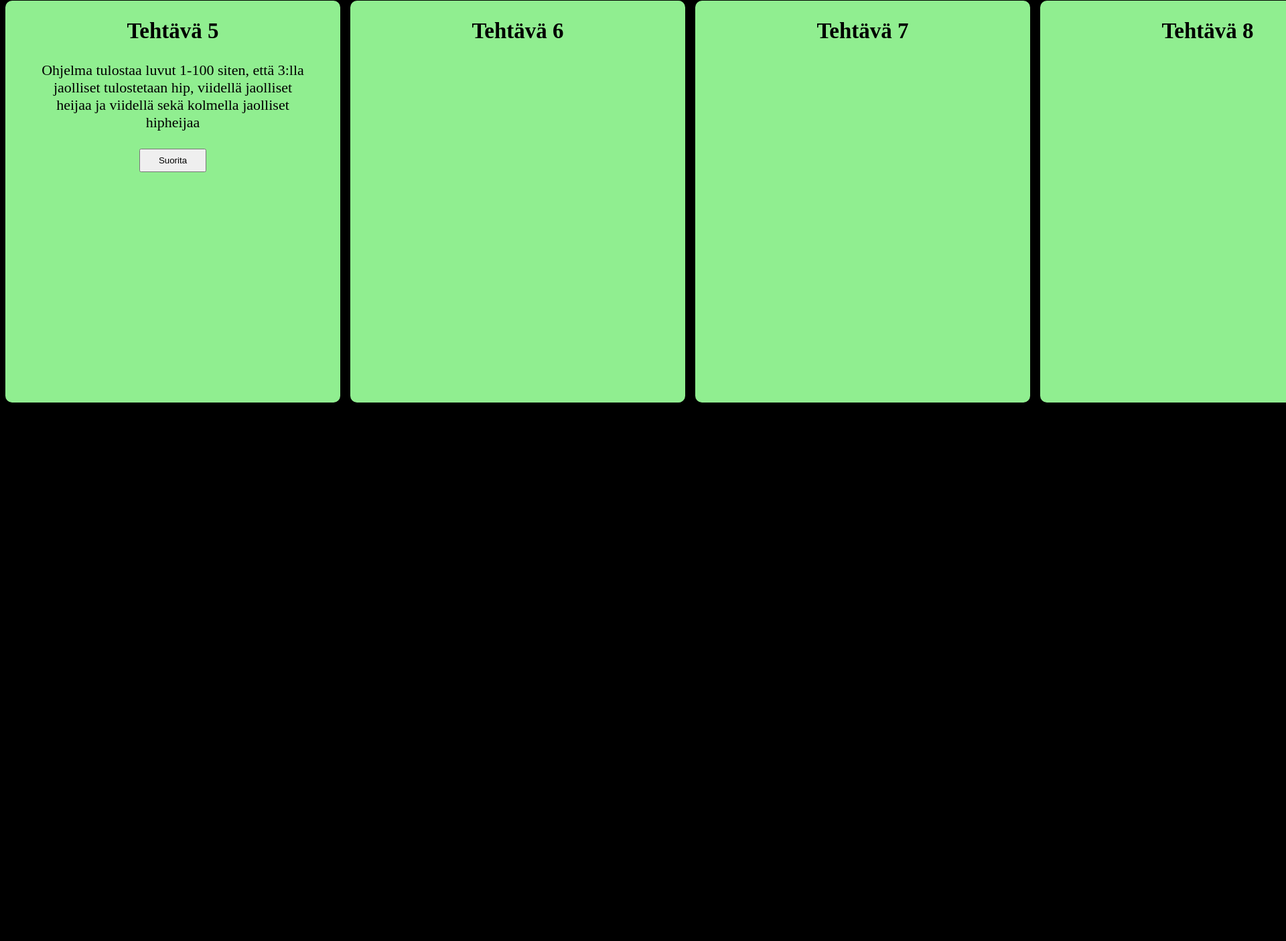
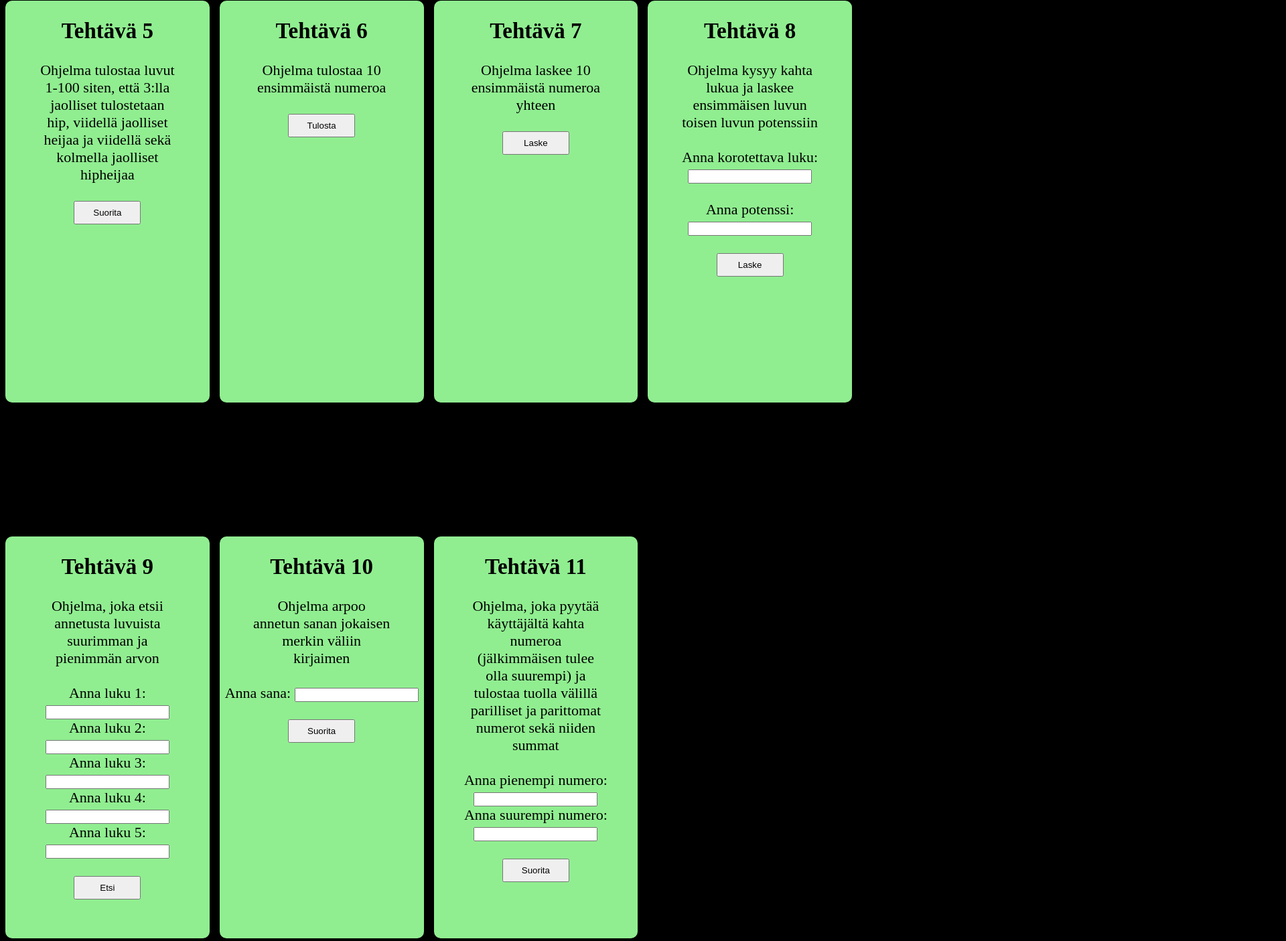
Before and after one commit to SaarinenVille/JavaScript, a plain HTML site: page JS-tiedostot/viikko3_harjoitukset/ensimmäiset/ensimmäiset.html in a window 1280 px wide. Shown: the part 1036-2441 px from the top of the page at 67% size, 1920 px wide, since content can reach past the window. Before the commit the page ends 1745 px from the top, so only its background shows below. Drawn offline with Linux system fonts and the light colour scheme.

Commit message:
Viikko 3 tehtävät

```diff
--- a/JS-tiedostot/Vuokaaviot/lotto.js
+++ b/JS-tiedostot/Vuokaaviot/lotto.js
@@ -4,10 +4,10 @@ function lotto() {
   while (numerot.length < 7) {
   var uusinumero = randomInt(39);
   if (numerot.indexOf(uusinumero) == -1) {
-  numerot.push(uusinumero);
+      numerot.push(uusinumero);
   }
-  document.getElementById('numerot').innerHTML = numerot.toString();
 }
+document.getElementById('numerot').innerHTML = numerot.toString();
 }
 
 function randomInt(max) {
--- a/JS-tiedostot/viikko3_harjoitukset/ensimmäiset/ensimmäiset.html
+++ b/JS-tiedostot/viikko3_harjoitukset/ensimmäiset/ensimmäiset.html
@@ -61,15 +61,68 @@
 
         <form class="tehtava" id="tehtava_6" action="index.html" method="post">
           <h2>Tehtävä 6</h2>
+          <p>Ohjelma tulostaa 10 ensimmäistä numeroa</p> <br>
+          <button type="button" name="button" onclick="ensimmaiset()">Tulosta</button>
+          <p id="t6_vastaus"></p>
         </form>
 
         <form class="tehtava" id="tehtava_7" action="index.html" method="post">
           <h2>Tehtävä 7</h2>
+          <p>Ohjelma laskee 10 ensimmäistä numeroa yhteen</p> <br>
+          <button type="button" name="button" onclick="laske()">Laske</button>
+          <p id="t7_vastaus"></p>
         </form>
 
         <form class="tehtava" id="tehtava_8" action="index.html" method="post">
           <h2>Tehtävä 8</h2>
+          <p>Ohjelma kysyy kahta lukua ja laskee ensimmäisen luvun toisen luvun potenssiin</p> <br>
+          <label for="">Anna korotettava luku:</label> <br>
+          <input type="text" name="" value="" id="t8_syotto1"> <br><br>
+          <label for="">Anna potenssi:</label> <br>
+          <input type="text" name="" value="" id="t8_syotto2"> <br><br>
+          <button type="button" name="button" onclick="laskePotenssi()">Laske</button>
+          <p id="t8_vastaus"></p>
         </form>
+
+        <form class="tehtava" id="tehtava_9" action="index.html" method="post">
+          <h2>Tehtävä 9</h2>
+          <p>Ohjelma, joka etsii annetusta luvuista suurimman ja pienimmän arvon</p> <br>
+          <label for="">Anna luku 1:</label>
+          <input type="text" name="" value="" id="i1"> <br>
+          <label for="">Anna luku 2:</label>
+          <input type="text" name="" value="" id="i2"> <br>
+          <label for="">Anna luku 3:</label>
+          <input type="text" name="" value="" id="i3"> <br>
+          <label for="">Anna luku 4:</label>
+          <input type="text" name="" value="" id="i4"> <br>
+          <label for="">Anna luku 5:</label>
+          <input type="text" name="" value="" id="i5"> <br><br>
+          <button type="button" name="button" onclick="pieninSuurin()">Etsi</button>
+          <p id="t9_vastaus"></p>
+        </form>
+
+        <form class="tehtava" id="tehtava_10" action="index.html" method="post">
+          <h2>Tehtävä 10</h2>
+          <p>Ohjelma arpoo annetun sanan jokaisen merkin väliin kirjaimen</p> <br>
+          <label for="">Anna sana:</label>
+          <input type="text" name="" value="" id="t10_sana"> <br><br>
+          <button type="button" name="button" onclick="randSalasana()">Suorita</button> <br>
+          <p id="t10_vastaus"></p>
+
+        </form>
+
+        <form class="tehtava" id="tehtava_11" action="index.html" method="post">
+          <h2>Tehtävä 11</h2>
+          <p>Ohjelma, joka pyytää käyttäjältä kahta numeroa (jälkimmäisen tulee olla suurempi)
+             ja tulostaa tuolla välillä parilliset ja parittomat numerot sekä niiden summat</p> <br>
+          <label for="">Anna pienempi numero:</label> <br>
+          <input type="text" name="" value="" id="nro1"> <br>
+          <label for="">Anna suurempi numero:</label> <br>
+          <input type="text" name="" value="" id="nro2"> <br><br>
+          <button type="button" name="button" onclick="numerotJaSumma()">Suorita</button>
+          <p id="t11_vastaus"></p>
+        </form>
+
 
       </div>
       </main>
--- a/JS-tiedostot/viikko3_harjoitukset/ensimmäiset/script.js
+++ b/JS-tiedostot/viikko3_harjoitukset/ensimmäiset/script.js
@@ -8,6 +8,7 @@ function parillinen() {
   }
   document.getElementById('parilliset').innerHTML = tulosta;
 }
+
 
 function salasanaksi() {
 
@@ -21,8 +22,8 @@ salasana += ""
   document.getElementById('salasana').innerHTML = salasana;
 }
 
+
 function onkoKirjainta() {
-
   const sana = document.getElementById('t3_syotto').value;
   var vastaus = "Ei ole";
 
@@ -35,8 +36,8 @@ function onkoKirjainta() {
   document.getElementById('onko').innerHTML = vastaus;
 }
 
+
 function kertoma() {
-
   var numero = parseInt(document.getElementById('t4_syotto').value);
   var vast = 1;
 
@@ -45,6 +46,7 @@ function kertoma() {
   }
   document.getElementById('t4_vastaus').innerHTML = vast;
 }
+
 
 function hipHeijaa() {
   var lukujono = "";
@@ -70,3 +72,79 @@ function hipHeijaa() {
   }
   document.getElementById('t5_vastaus').innerHTML = lukujono;
 }
+
+
+function ensimmaiset() {
+  var numerot = "";
+
+  for (var i = 1; i <= 10; i++) {
+  numerot += i;
+}
+document.getElementById('t6_vastaus').innerHTML = numerot;
+}
+
+
+function laske() {
+  var numerot = 0;
+
+  for (var i = 1; i <= 10; i++) {
+  numerot += i;
+}
+document.getElementById('t7_vastaus').innerHTML = numerot;
+}
+
+
+function laskePotenssi() {
+  var luku1 = parseInt(document.getElementById('t8_syotto1').value);
+  var potenssiLuku = parseInt(document.getElementById('t8_syotto2').value);
+  var yhteensa = luku1;
+
+  for (var i = 1; i < potenssiLuku; i++) {
+    yhteensa *= luku1;
+  }
+  document.getElementById('t8_vastaus').innerHTML = yhteensa;
+}
+
+
+function pieninSuurin() {
+  var luku1 = parseInt(document.getElementById('i1').value);
+  var luku2 = parseInt(document.getElementById('i2').value);
+  var luku3 = parseInt(document.getElementById('i3').value);
+  var luku4 = parseInt(document.getElementById('i4').value);
+  var luku5 = parseInt(document.getElementById('i5').value);
+
+  var largest =  Math.max(luku1,luku2,luku3,luku4,luku5);
+  var smallest = Math.min(luku1,luku2,luku3,luku4,luku5);
+
+  document.getElementById('t9_vastaus').innerHTML = "Pienin luku on " + smallest + " ja suurin luku on " + largest;
+}
+
+
+function randSalasana() {
+
+  var sana = document.getElementById('t10_sana').value;
+  var salasana = "";
+  var alphabet = "abcdefghijklmnopqrstuvwxyzåäö"
+   alphabet[Math.floor(Math.random() * alphabet.length)]
+
+  for(var j = 0; j < sana.length; j++) {
+    salasana += sana[j] + alphabet[Math.floor(Math.random() * alphabet.length)];
+  }
+  salasana += ""
+  document.getElementById('t10_vastaus').innerHTML = salasana;
+}
+
+
+function numerotJaSumma() {
+
+  var pienempi = parseInt(document.getElementById('nro1').value);
+  var suurempi = document.getElementById('nro2').value;
+  var pariton;
+  var parillinen;
+
+  if (pienempi % 2 == 0) {
+    parillinen = pienempi;
+  }
+  else {
+    parillinen = pienempi + 1;
+  }
--- a/JS-tiedostot/viikko3_harjoitukset/ensimmäiset/styles.css
+++ b/JS-tiedostot/viikko3_harjoitukset/ensimmäiset/styles.css
@@ -1,4 +1,5 @@
 body {
+
   background-color: black;
   font-size: 22px;
 }
@@ -11,7 +12,7 @@ body {
 
 form {
   margin: 100px auto;
-  width: 500px;
+  max-width: 500px;
   height: 600px;
   background-color: lightgreen;
   border-radius: 10px;
```
Also changed, not shown: JS-tiedostot/Vuokaaviot/lotto.html (+1 -1 lines). Lines whose indentation alone changed are shown as unchanged.
